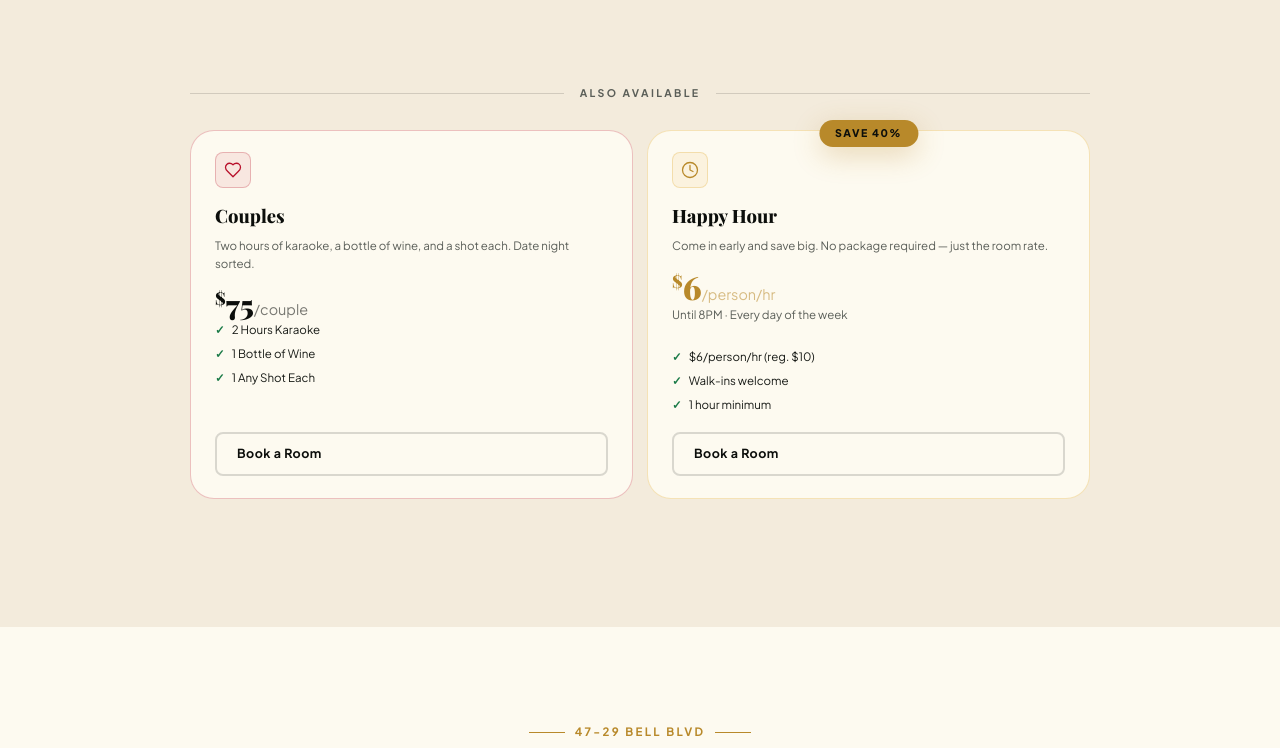
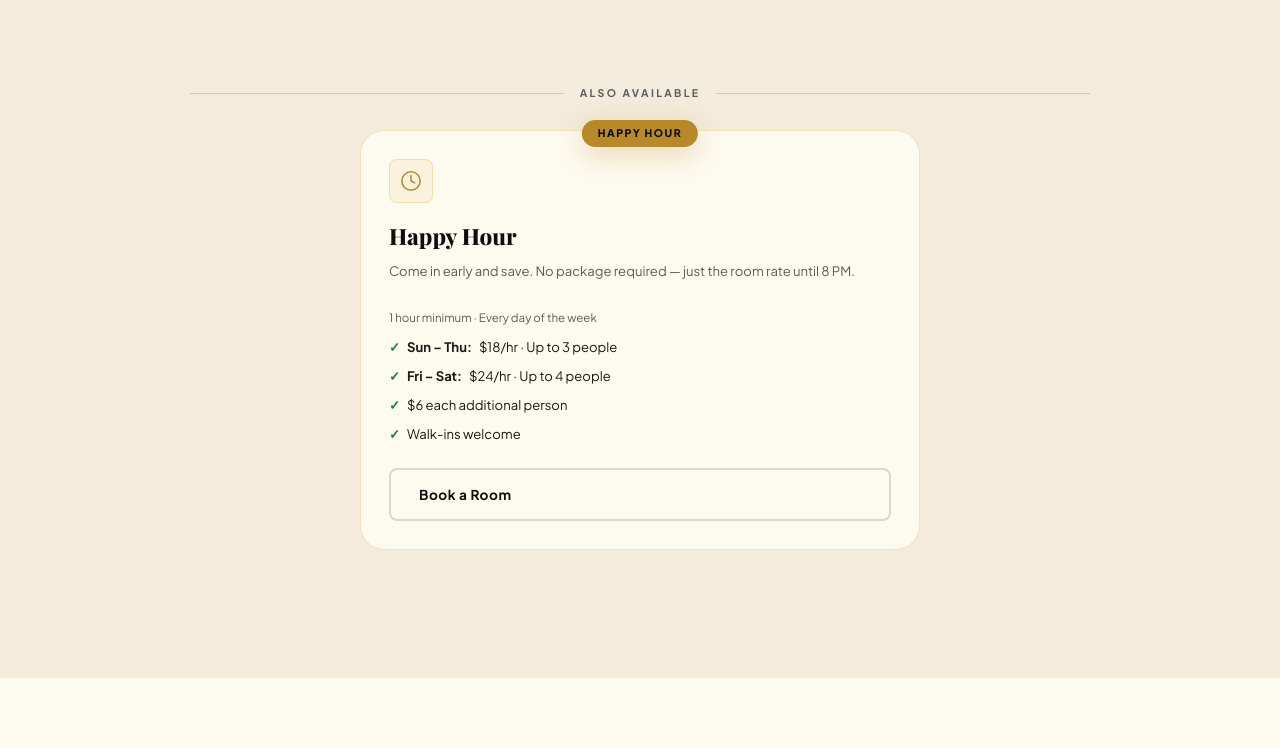
Before and after one commit to justinnhongg/christmas-website, a plain HTML site: page index.html in a window 1280 px wide. Shown: the part 3341-4089 px from the top of the page. Drawn offline with nearby package versions, Linux system fonts and the light colour scheme; a web font is replaced by a local one.

Commit message:
manager fixes

```diff
--- a/index.html
+++ b/index.html
@@ -163,28 +163,20 @@
   </div>
   <p style="max-width:900px;margin:1.5rem auto 0;text-align:center;font-size:0.78rem;color:var(--mid-gray);line-height:1.6;">House drinks include all cocktails, beer, and mixed drinks. <strong style="color:var(--off-black);">Soju, wine, and premium liquor +$3/drink.</strong></p>
   <div class="special-offers-head reveal"><span>Also Available</span></div>
-  <div class="special-offers-grid">
-    <div class="pkg-card couples reveal">
-      <span class="pkg-icon"><svg viewBox="0 0 24 24" fill="none" stroke="currentColor" stroke-width="1.7" stroke-linecap="round" stroke-linejoin="round"><path d="M19 14c1.49-1.46 3-3.21 3-5.5A5.5 5.5 0 0 0 16.5 3c-1.76 0-3 .5-4.5 2-1.5-1.5-2.74-2-4.5-2A5.5 5.5 0 0 0 2 8.5c0 2.3 1.5 4.05 3 5.5l7 7Z"/></svg></span>
-      <div class="pkg-name">Couples</div>
-      <div class="pkg-desc">Two hours of karaoke, a bottle of wine, and a shot each. Date night sorted.</div>
-      <div class="pkg-price"><sup>$</sup>75<small>/couple</small></div>
-      <ul class="pkg-feat"><li>2 Hours Karaoke</li><li>1 Bottle of Wine</li><li>1 Any Shot Each</li></ul>
-      <a href="#booking" class="btn btn-outline" onclick="selectPackage('Couples – $75/couple', event)">Book a Room</a>
-    </div>
-    <div class="pkg-card happy-hour reveal d1">
-      <div class="pkg-hh-badge">SAVE 40%</div>
+  <div style="max-width:900px;margin:0 auto;">
+    <div class="pkg-card happy-hour reveal" style="max-width:560px;margin:0 auto;">
+      <div class="pkg-hh-badge">HAPPY HOUR</div>
       <span class="pkg-icon"><svg viewBox="0 0 24 24" fill="none" stroke="currentColor" stroke-width="1.7" stroke-linecap="round" stroke-linejoin="round"><circle cx="12" cy="12" r="10"/><polyline points="12 6 12 12 16 14"/></svg></span>
       <div class="pkg-name">Happy Hour</div>
-      <div class="pkg-desc">Come in early and save big. No package required — just the room rate.</div>
-      <div class="pkg-price"><sup>$</sup>6<small>/person/hr</small></div>
-      <div class="pkg-price-note">Until 8PM · Every day of the week</div>
+      <div class="pkg-desc">Come in early and save. No package required — just the room rate until 8 PM.</div>
+      <div class="pkg-price-note" style="margin-bottom:0.5rem;margin-top:0.5rem;">1 hour minimum · Every day of the week</div>
       <ul class="pkg-feat">
-        <li>$6/person/hr (reg. $10)</li>
+        <li><strong>Sun – Thu:</strong> $18/hr · Up to 3 people</li>
+        <li><strong>Fri – Sat:</strong> $24/hr · Up to 4 people</li>
+        <li>$6 each additional person</li>
         <li>Walk-ins welcome</li>
-        <li>1 hour minimum</li>
       </ul>
-      <a href="#booking" class="btn btn-outline" onclick="selectPackage('Happy Hour ($6/person/hr, until 8PM)', event)">Book a Room</a>
+      <a href="#booking" class="btn btn-outline" onclick="selectPackage('Happy Hour (until 8PM)', event)">Book a Room</a>
     </div>
   </div>
 </section>
@@ -227,7 +219,7 @@
       <div class="booking-perks reveal d3">
         <div class="perk-item"><div class="perk-icon"><svg viewBox="0 0 24 24" fill="none" stroke="currentColor" stroke-width="1.8" stroke-linecap="round" stroke-linejoin="round"><polygon points="13 2 3 14 12 14 11 22 21 10 12 10 13 2"/></svg></div><div><div class="perk-text">Fast Confirmation</div><span class="perk-sub">We reply within 2 hours, usually sooner</span></div></div>
         <div class="perk-item"><div class="perk-icon"><svg viewBox="0 0 24 24" fill="none" stroke="currentColor" stroke-width="1.8" stroke-linecap="round" stroke-linejoin="round"><polyline points="20 12 20 22 4 22 4 12"/><rect x="2" y="7" width="20" height="5"/><line x1="12" y1="22" x2="12" y2="7"/><path d="M12 7H7.5a2.5 2.5 0 0 1 0-5C11 2 12 7 12 7z"/><path d="M12 7h4.5a2.5 2.5 0 0 0 0-5C13 2 12 7 12 7z"/></svg></div><div><div class="perk-text">Special Occasions Welcome</div><span class="perk-sub">Birthdays, bachelorettes, corporate — we do it all</span></div></div>
-        <div class="perk-item"><div class="perk-icon"><svg viewBox="0 0 24 24" fill="none" stroke="currentColor" stroke-width="1.8" stroke-linecap="round" stroke-linejoin="round"><path d="M9 18V5l12-2v13"/><circle cx="6" cy="18" r="3"/><circle cx="18" cy="16" r="3"/></svg></div><div><div class="perk-text">Song Requests Welcome</div><span class="perk-sub">Send us your playlist — we'll queue it up</span></div></div>
+        <div class="perk-item"><div class="perk-icon"><svg viewBox="0 0 24 24" fill="none" stroke="currentColor" stroke-width="1.8" stroke-linecap="round" stroke-linejoin="round"><path d="M9 18V5l12-2v13"/><circle cx="6" cy="18" r="3"/><circle cx="18" cy="16" r="3"/></svg></div><div><div class="perk-text">Song Requests Welcome</div><span class="perk-sub">Request a song for a chance to have it added in next month's update</span></div></div>
       </div>
       <a href="tel:+17182242434" class="phone-cta reveal d4"><span class="pc-icon"><svg viewBox="0 0 24 24" fill="none" stroke="currentColor" stroke-width="1.8" stroke-linecap="round" stroke-linejoin="round"><path d="M22 16.92v3a2 2 0 0 1-2.18 2 19.79 19.79 0 0 1-8.63-3.07 19.5 19.5 0 0 1-6-6 19.79 19.79 0 0 1-3.07-8.67A2 2 0 0 1 4.11 2h3a2 2 0 0 1 2 1.72 12.84 12.84 0 0 0 .7 2.81 2 2 0 0 1-.45 2.11L8.09 9.91a16 16 0 0 0 6 6l1.27-1.27a2 2 0 0 1 2.11-.45 12.84 12.84 0 0 0 2.81.7A2 2 0 0 1 22 16.92z"/></svg></span><div><div class="pc-label">Prefer to call?</div><div class="pc-num">718-224-2434</div></div></a>
     </div>
@@ -255,8 +247,7 @@
             <option value="Silver – $55/person">Silver – $55/person</option>
             <option value="Gold – $65/person">Gold – $65/person (Most Popular)</option>
             <option value="Platinum – $75/person">Platinum – $75/person</option>
-            <option value="Couples – $75/couple">Couples – $75/couple</option>
-            <option value="Happy Hour ($6/person/hr, until 8PM)">Happy Hour – $6/person/hr</option>
+            <option value="Happy Hour (until 8PM)">Happy Hour (until 8PM)</option>
           </select>
         </div>
         <div class="form-group"><label class="form-label" for="f-occasion">Occasion</label><select class="form-control" id="f-occasion"><option value="">Select occasion</option><option>Birthday Party</option><option>Date Night</option><option>Friend Hangout</option><option>Bachelorette / Bachelor</option><option>Corporate Event</option><option>Anniversary</option><option>No occasion, just vibes</option><option>Other</option></select></div>
@@ -274,7 +265,7 @@
       <p class="form-note">We'll reach out within 2 hours to confirm. Questions? Call 718-224-2434.</p>
       <div style="margin-top:1.25rem;padding:1rem 1.25rem;background:var(--cream);border:1px solid var(--border-dark);border-radius:var(--radius);font-size:0.72rem;color:var(--mid-gray);line-height:1.7;">
         <strong style="color:var(--off-black);font-size:0.64rem;letter-spacing:0.14em;text-transform:uppercase;display:block;margin-bottom:0.5rem;">Good to know</strong>
-        $40 deposit required to reserve (deducted from your final bill) · 1 hour minimum · NYC tax & gratuity added · 21+ after 8PM on Fri & Sat · We hold 1 ID + 1 credit card during your stay · Cancellations become store credit
+        $40 deposit required to reserve (deducted from your final bill) · 1 hour minimum · NYC tax & gratuity added · 21+ after 8PM Fri & Sat (unless with parent/guardian) · We hold 1 ID + 1 credit card during your stay · Cancellations become store credit
       </div>
     </div>
   </div>
--- a/styles.css
+++ b/styles.css
@@ -18,8 +18,8 @@
   /* MUTED ON DARK — WCAG-safe */
   --on-dark-strong:rgba(255,255,255,0.88);
   --on-dark-muted:rgba(255,255,255,0.62);
-  --on-dark-faint:rgba(255,255,255,0.45);
-  --on-dark-label:rgba(255,255,255,0.55);
+  --on-dark-faint:rgba(255,255,255,0.58);
+  --on-dark-label:rgba(255,255,255,0.62);
 }
 *,*::before,*::after{margin:0;padding:0;box-sizing:border-box;}
 html{scroll-behavior:smooth;}
```
Also changed, not shown: menu.html (+6 -6 lines), rooms.html (+2 -2 lines).
